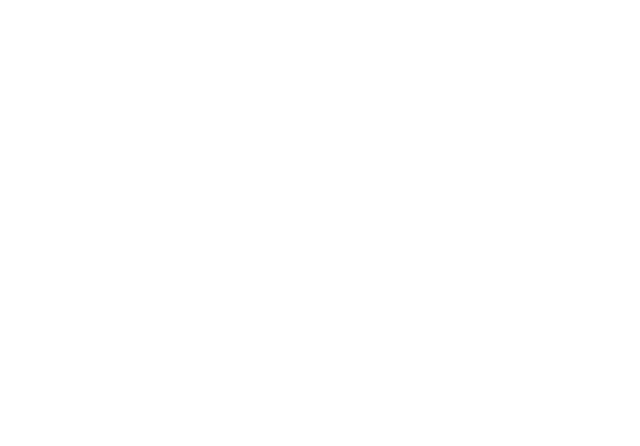
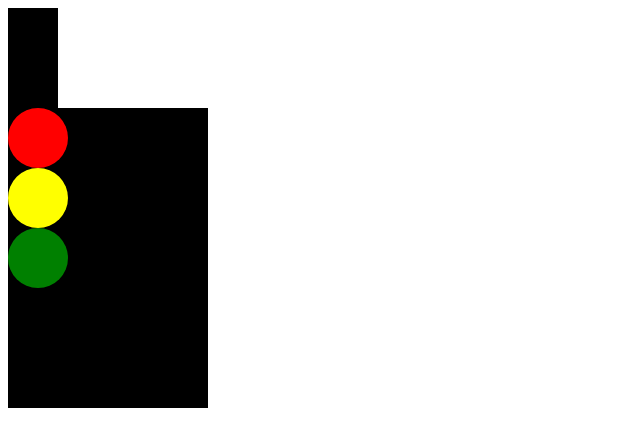
Before and after one commit to DustinVanCour/stoplight, a plain HTML site: page index.html in a window 1280 px wide. Shown: the whole page, without its empty margins (0-640 px from the left). Drawn offline with Linux system fonts and the light colour scheme.

Commit message:
Light test #1

```diff
--- a/assets/style.css
+++ b/assets/style.css
@@ -0,0 +1,26 @@
+#post {
+  height: 100px;
+  width: 50px;
+  background-color: black;
+}
+#body {
+  height: 300px;
+  width: 200px;
+  background-color: black;
+}
+.light {
+  height: 50px;
+  width: 50px;
+  border-radius: 50%;
+  padding: 5px;
+}
+#red {
+  background-color: red;
+}
+#yellow {
+  background-color: yellow;
+}
+#green {
+  background-color: green;
+
+}
--- a/index.html
+++ b/index.html
@@ -11,7 +11,11 @@
 
 <body>
   <div id="post"></div>
-  <div id="body"></div>
+  <div id="body">
+    <div id="red" class="light"></div>
+    <div id="yellow" class="light"></div>
+    <div id="green" class="light"></div>
+  </div>
 </body>
 
 </html>
```
